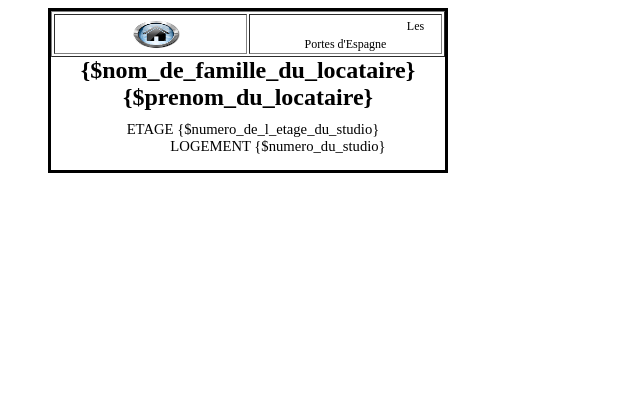
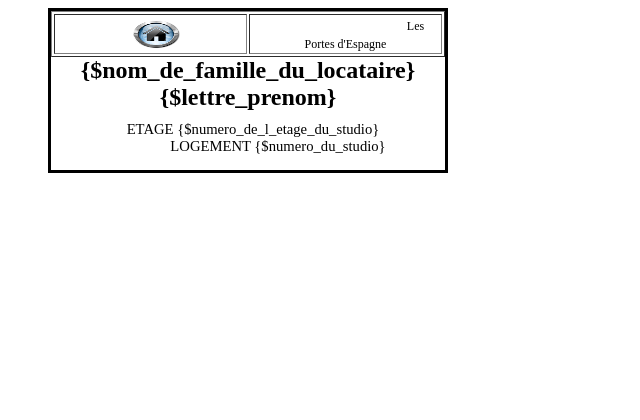
Before and after one commit to Vicken-Ghoubiguian/suiviloc, a PHP site: page /suiviloc/templates_des_documents_PDF/etiquette.html in a window 1280 px wide. Shown: the top 420 px of the page, without its empty margins (0-640 px from the left). Run offline with PHP 8.4, Linux system fonts and the light colour scheme.

Commit message:
Quelques modifications pour l'étiquette

```diff
--- a/generation_d_un_document_PDF.php
+++ b/generation_d_un_document_PDF.php
@@ -1163,6 +1163,9 @@
             $prenom_du_locataire = htmlspecialchars($_POST['prenom_du_locataire']);
 
             //
+            $premiere_lettre_du_prenom_du_locataire = $prenom_du_locataire[0];
+
+            //
             $numero_du_studio_pour_le_locataire = htmlspecialchars($_POST['numero_du_studio_pour_a_choisir_pour_location']);
 
             //
@@ -1190,7 +1193,7 @@
 
                             "nom_de_famille_du_locataire" => $nom_de_famille_du_locataire_renseigne_dans_le_formulaire,
 
-                            "prenom_du_locataire" => $prenom_du_locataire,
+                            "lettre_prenom" => $prenom_du_locataire,
 
                             "numero_du_studio" => $numero_du_studio_pour_le_locataire,
 
--- a/templates_des_documents_PDF/etiquette.html
+++ b/templates_des_documents_PDF/etiquette.html
@@ -99,7 +99,7 @@
                     <td width="50%"><a class="hautDroit" style="font-size: 9pt" >Les Portes d'Espagne</a></td>
                 </tr>
             </table>
-            <a class="classemilieu " style="font-size: 18pt ; font-weight: bold" >{$nom_de_famille_du_locataire} {$prenom_du_locataire}</a><br>
+            <a class="classemilieu " style="font-size: 18pt ; font-weight: bold" >{$nom_de_famille_du_locataire} {$lettre_prenom}</a><br>
             <p style="margin-top: 10px; font-size: 11pt">
                 <a class="classeBasGauche"  >ETAGE {$numero_de_l_etage_du_studio}</a>
                 <a class="classeBasDroite"  >LOGEMENT {$numero_du_studio}</a>
```
